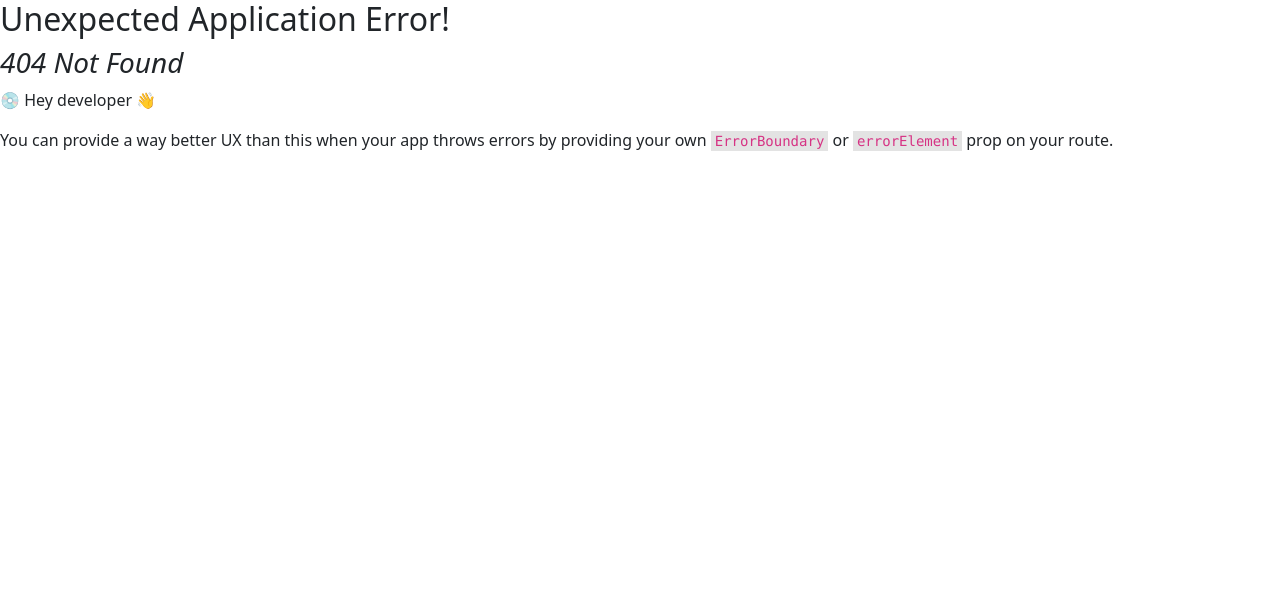
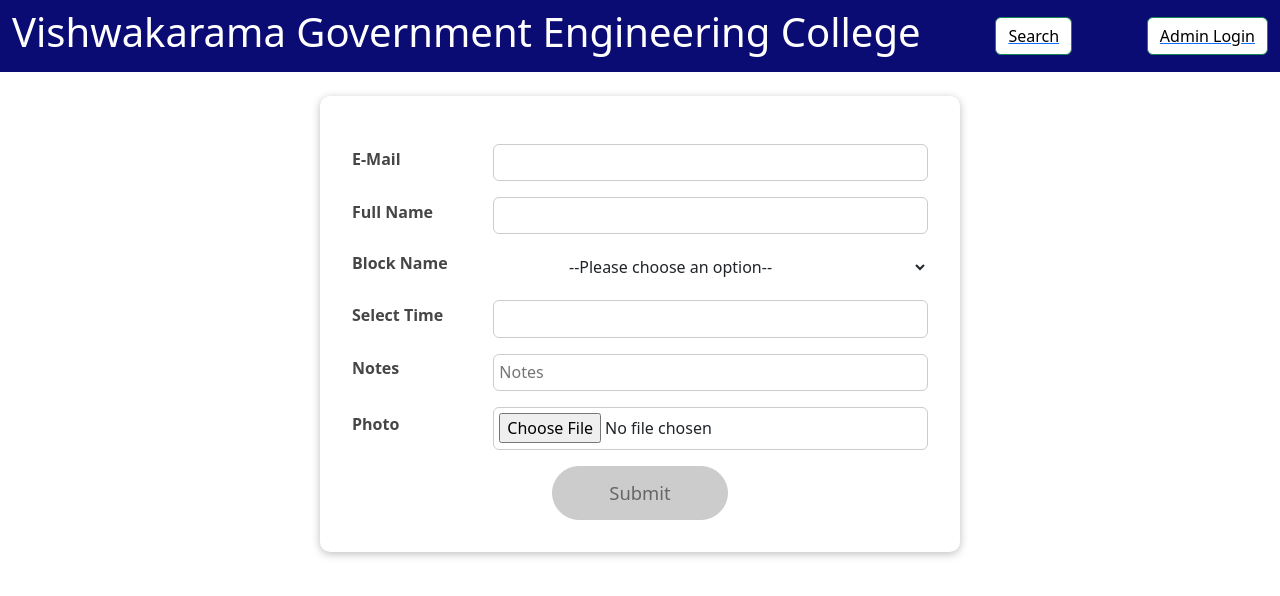
Before and after one commit to Ritesh0604/DE, a React (Create React App) app: page /form in a window 1280 px wide. Before the commit this address had no page. Shown: the top 596 px of the page. Built offline with nearby package versions, Linux system fonts and the light colour scheme.

Commit message:
add login

```diff
--- a/src/App.js
+++ b/src/App.js
@@ -4,6 +4,8 @@
 import MainHeader from "./components/MainNavigation/MainHeader";
 import Root from "./pages/Root";
 import Block from "./components/Block/Block";
+import Login from "./components/Login/Login";
+import Form from "./components/Form/Form";
 
 const router = createBrowserRouter(
     [{
@@ -12,6 +14,8 @@
         children:[
             {path:'',element: <Home/>},
             {path:'navigate',element: <Block/>},
+            {path:'login',element: <Login/>},
+            {path:'form',element: <Form/>},
 
         ]
     }
--- /dev/null
+++ b/src/components/Form/Form.js
@@ -0,0 +1,166 @@
+import React, { useState } from 'react';
+
+import Card from '../UI/Card/Card';
+import classes from './Form.module.css';
+import Button from '../UI/Button/Button';
+
+const Form = (props) => {
+
+    const [enteredEmail, setEnteredEmail] = useState('');
+    const [emailIsValid, setEmailIsValid] = useState();
+
+    const [enteredFullName, setEnteredFullName] = useState('');
+    const [fullNameIsValid, setFullNameIsValid] = useState();
+
+    const [enteredNotes, setEnteredNotes] = useState('');
+    const [notesIsValid, setNotesIsValid] = useState();
+
+    const [enteredFile, setEnteredFile] = useState('');
+
+    const [formIsValid, setFormIsValid] = useState(false);
+
+    const emailChangeHandler = (event) => {
+        setEnteredEmail(event.target.value);
+
+        setFormIsValid(
+            event.target.value.includes('@') && enteredFullName.trim().length > 2 &&
+            enteredNotes.trim().length > 2
+        );
+    };
+    const fullNameChangeHandler = (event) => {
+        setEnteredFullName(event.target.value);
+
+        setFormIsValid(
+            event.target.value.trim().length > 2 && enteredEmail.includes('@') && enteredNotes.trim().length > 2
+        );
+    };
+    const notesChangeHandler = (event) => {
+        setEnteredNotes(event.target.value);
+
+        setFormIsValid(
+            event.target.value.trim().length > 2 && enteredEmail.includes('@') && enteredFullName.trim().length > 2
+        );
+    };
+    const fileChangeHandler = (event) => {
+        setEnteredFile(event.target.value);
+    }
+
+
+    const validateEmailHandler = () => {
+        setEmailIsValid(enteredEmail.includes('@'));
+    };
+    const validatefullNameHandler = () => {
+        setFullNameIsValid(enteredFullName.trim().length > 2);
+    };
+    const validateNotesHandler = () => {
+        setNotesIsValid(enteredFullName.trim().length > 2);
+    };
+
+    const submitHandler = (event) => {
+        event.preventDefault();
+        // props.onLogin(enteredEmail, enteredPassword);
+    };
+
+    return (
+        <Card className={classes.login}>
+            <form onSubmit={submitHandler}>
+                <div
+                    className={`${classes.control} ${emailIsValid === false ? classes.invalid : ''
+                        }`}
+                >
+                    <label htmlFor="email">E-Mail</label>
+                    <input
+                        type="email"
+                        id="email"
+                        value={enteredEmail}
+                        onChange={emailChangeHandler}
+                        onBlur={validateEmailHandler}
+                    />
+                </div>
+                <div
+                    className={`${classes.control} ${fullNameIsValid === false ? classes.invalid : ''
+                        }`}
+                >
+                    <label htmlFor="fullName">Full Name</label>
+                    <input
+                        type="text"
+                        id="fullName"
+                        value={enteredFullName}
+                        onChange={fullNameChangeHandler}
+                        onBlur={validatefullNameHandler}
+                    />
+                </div>
+                <div
+                    className={classes.control}
+                >
+                    <label htmlFor="blockName">Block Name</label>
+                    <select>
+                        <option name="" value=''>--Please choose an option--</option>
+                        <option name='Information Technology' value="IT">Information-Technology</option>
+                        <option name='Computer-Engineering' value="CE">Computer Engineering</option>
+                        <option name='Electrical-Engineering' value="EE">Electrical Engineering</option>
+                        <option name='Chemical-Engineering' value="CE">Chemical Engineering</option>
+                        <option name='Civil-Engineering' value="CE">Civil Engineering</option>
+                        <option name='Electrical-And-Communication' value="EAC">Electrical And Communication</option>
+                        <option name='IAC' value="IAC">Instrumentation And Control</option>
+                        <option name='Mechanical-Engineering' value="ME">Mechanical Engineering</option>
+                        <option name='Power-Electronics' value="PE">Power Electronics</option>
+                        <option name='Data-Science' value="DS">Data Science</option>
+                        <option name='Electronics-And-Instrumentation Engineering' value="EIE">Electronics And Instrumentation Engineering</option>
+                        <option name='Applied-Mechanics' value="AM">Applied Mechanics</option>
+                        <option name='Science-And-Humanities' value="SH">Science And Humanities</option>
+                    </select>
+                </div>
+                <div
+                    // className={`${classes.control} ${fullNameIsValid === false ? classes.invalid : ''
+                    //     }`}
+                    className={classes.control}
+                >
+                    <label htmlFor="time">Select Time</label>
+                    <input
+                        type="text"
+                        id=""
+                    // value={enteredfullName}
+                    // onChange={fullNameChangeHandler}
+                    // onBlur={validatefullNameHandler}
+                    />
+                </div>
+                <div
+                    className={`${classes.control} ${notesIsValid === false ? classes.invalid : ''
+                        }`}
+                >
+                    <label htmlFor="Notes">Notes</label>
+                    <input
+                        type="text"
+                        id="Notes"
+                        placeholder="Notes"
+                        multiline
+                        value={enteredNotes}
+                        onChange={notesChangeHandler}
+                        onBlur={validateNotesHandler}
+                    />
+                </div>
+                <div
+                    className={classes.control}
+                >
+                    <label htmlFor="image">Photo</label>
+                    <input
+                        type="file"
+                        id="image"
+                        accept="image/png, image/jpeg, image/jpg"
+                        value={enteredFile}
+                        onChange={fileChangeHandler}
+
+                    />
+                </div>
+                <div className={classes.actions}>
+                    <Button type="submit" className={classes.btn} disabled={!formIsValid}>
+                        Submit
+                    </Button>
+                </div>
+            </form>
+        </Card>
+    );
+};
+
+export default Form;
--- /dev/null
+++ b/src/components/Form/Form.module.css
@@ -0,0 +1,68 @@
+.login {
+    width: 90%;
+    max-width: 40rem;
+    margin: 2rem auto;
+    padding: 2rem;
+}
+
+.control {
+    margin: 1rem 0;
+    display: flex;
+    align-items: stretch;
+    flex-direction: column;
+}
+
+.control label,
+.control input {
+    display: block;
+}
+
+.control label {
+    font-weight: bold;
+    flex: 1;
+    color: #464646;
+    margin-bottom: 0.5rem;
+}
+
+.control input {
+    flex: 3;
+    font: inherit;
+    padding: 0.35rem 0.35rem;
+    border-radius: 6px;
+    border: 1px solid #ccc;
+}
+
+.control input:focus {
+    outline: none;
+    border-color: #4f005f;
+    background: #f6dbfc;
+}
+
+.control.invalid input {
+    border-color: red;
+    background: #fbdada;
+}
+
+.actions {
+    text-align: center;
+}
+
+@media (min-width: 768px) {
+    .control {
+        align-items: center;
+        flex-direction: row;
+    }
+
+}
+.control select {
+    width: auto;
+    height: auto;
+    text-align: left;
+    background: none;
+    color: inherit;
+    border: black;
+    padding: 5px;
+    margin: 0;
+    font: inherit;
+    cursor: pointer;
+}
--- a/src/components/Login/Login.js
+++ b/src/components/Login/Login.js
@@ -1,10 +1,13 @@
 import React, { useState } from 'react';
+import { useNavigate } from 'react-router-dom';
 
 import Card from '../UI/Card/Card';
 import classes from './Login.module.css';
 import Button from '../UI/Button/Button';
 
 const Login = (props) => {
+    const nav = useNavigate();
+
     const [enteredEmail, setEnteredEmail] = useState('');
     const [emailIsValid, setEmailIsValid] = useState();
     const [enteredPassword, setEnteredPassword] = useState('');
@@ -37,15 +40,14 @@
 
     const submitHandler = (event) => {
         event.preventDefault();
-    props.onLogin(enteredEmail, enteredPassword);
+        nav("/form");
     };
 
     return (
         <Card className={classes.login}>
             <form onSubmit={submitHandler}>
                 <div
-          className={`${classes.control} ${
-            emailIsValid === false ? classes.invalid : ''
+                    className={`${classes.control} ${emailIsValid === false ? classes.invalid : ''
                         }`}
                 >
                     <label htmlFor="email">E-Mail</label>
@@ -58,8 +60,7 @@
                     />
                 </div>
                 <div
-          className={`${classes.control} ${
-            passwordIsValid === false ? classes.invalid : ''
+                    className={`${classes.control} ${passwordIsValid === false ? classes.invalid : ''
                         }`}
                 >
                     <label htmlFor="password">Password</label>
@@ -73,7 +74,7 @@
                 </div>
                 <div className={classes.actions}>
                     <Button type="submit" className={classes.btn} disabled={!formIsValid}>
-            Login
+                        Submit
                     </Button>
                 </div>
             </form>
--- a/src/components/MainNavigation/MainHeader.js
+++ b/src/components/MainNavigation/MainHeader.js
@@ -1,32 +1,17 @@
 import React from 'react';
 import { NavLink } from 'react-router-dom';
-//import Navigation from './Navigation';
 import './MainHeader.css';
 
 const MainHeader = (props) => {
     return (
         <>
-
-
-        { /*
-      <nav>
-      <div className={classes.container}>
-
-
-              <h1>Vishwakarama Government Engineering College</h1>
-
-
-              <button className={classes.button} >block </button>
-
-
-        </div>
-  </nav>*/}
             <header>
                 <nav className="navbar">
                     <div className="container-fluid ">
                         <h1 className="heading">Vishwakarama Government Engineering College</h1>
 
                         <NavLink to="navigate" > <button className="d-flex btn btn-outline-success" type="submit">Search</button></NavLink>
+                        <NavLink to="login" > <button className="d-flex btn btn-outline-success" type="submit">Admin Login</button></NavLink>
 
                     </div>
                 </nav>
--- a/src/components/MainNavigation/Navigation.js
+++ b/src/components/MainNavigation/Navigation.js
@@ -6,10 +6,6 @@
     return (
         <nav className={classes.nav}>
                         <button>Navigate</button>
-            {/* <ul>
-                    <li>
-                    </li>
-            </ul> */}
         </nav>
     );
 };
--- a/src/pages/Root.js
+++ b/src/pages/Root.js
@@ -1,9 +1,9 @@
 import React from "react";
 import MainHeader from "../components/MainNavigation/MainHeader";
 import { Outlet } from "react-router-dom";
-const Root=()=>{
+const Root = () => {
 
-    return(
+    return (
         <>
             <MainHeader></MainHeader>
             <main>
```
Lines whose indentation alone changed are shown as unchanged.
